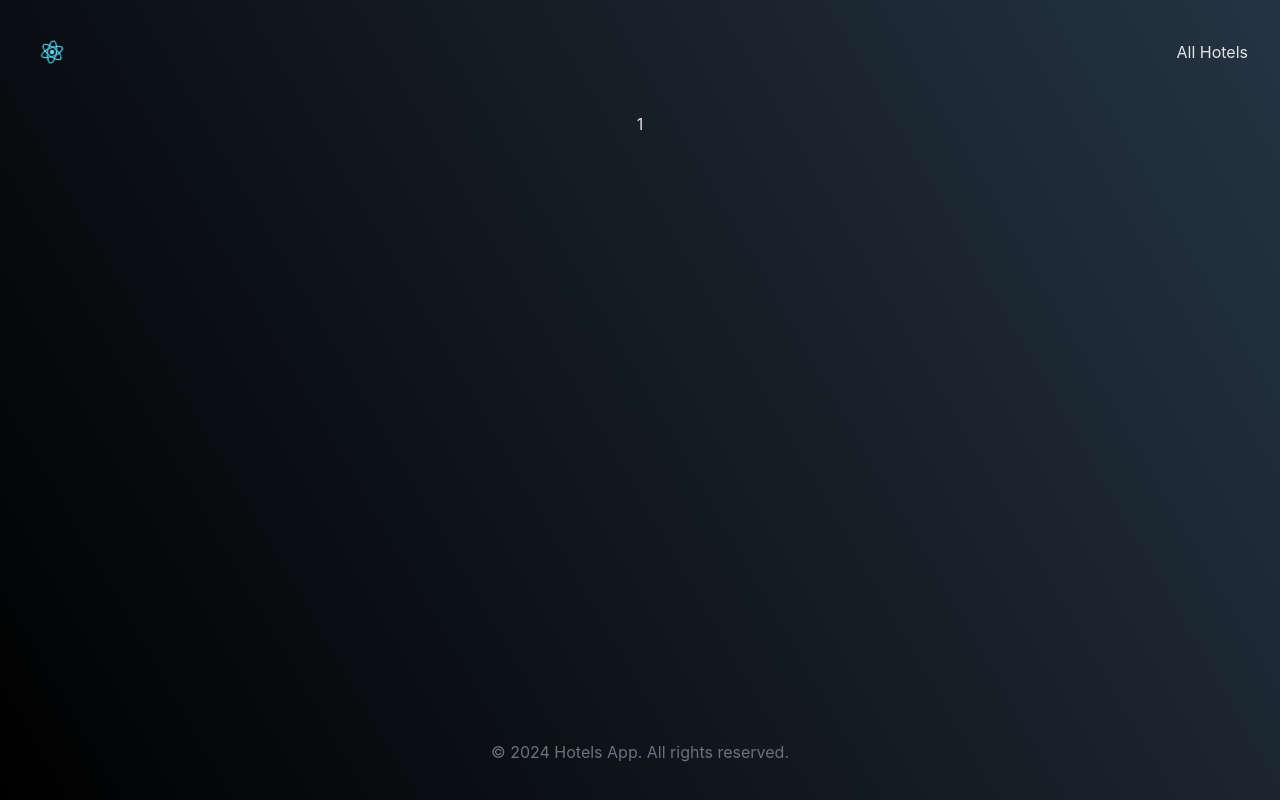
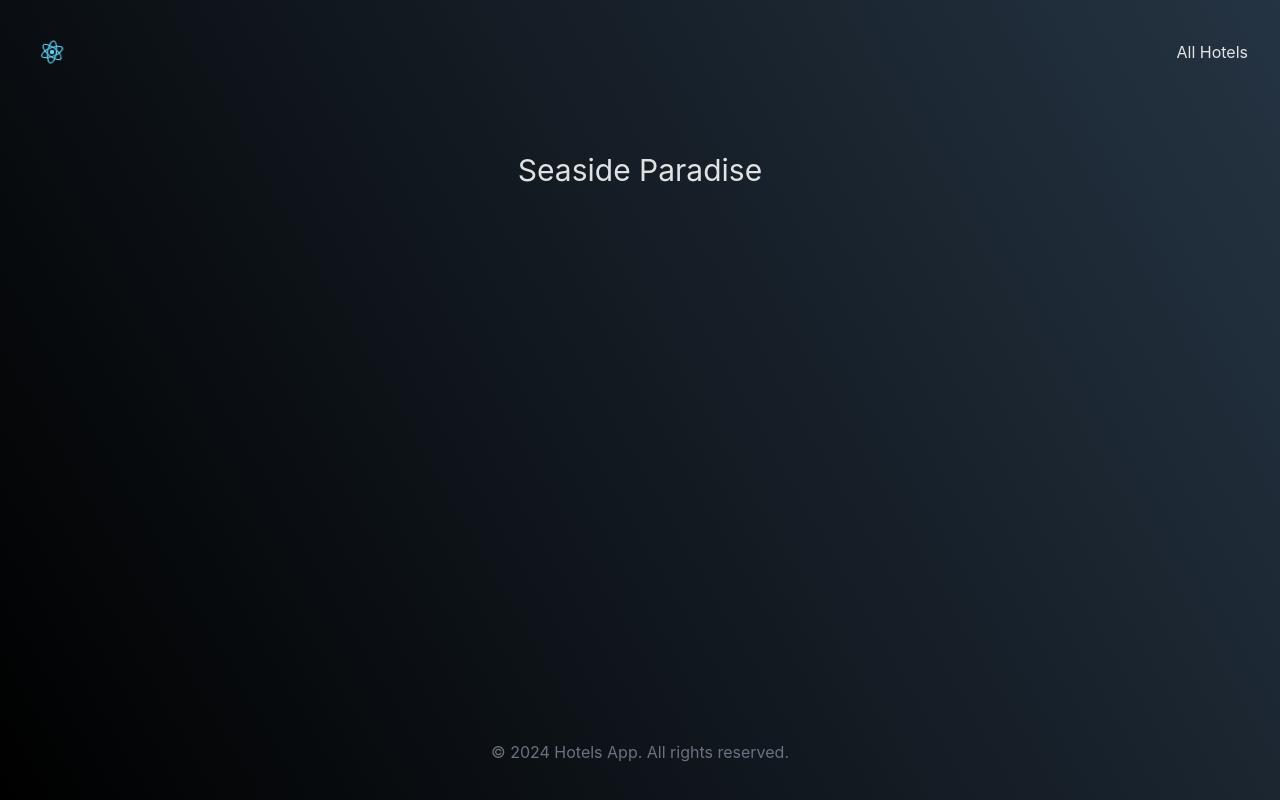
Before and after one commit to GenaPlem/hotel_spa, a React (Create React App) app: page /hotels/1 in a window 1280 px wide. Built offline with nearby package versions, Linux system fonts and the light colour scheme.

Commit message:
Add Hotel data for Hotel Details component

```diff
--- a/src/components/hotels/HotelDetails.js
+++ b/src/components/hotels/HotelDetails.js
@@ -1,7 +1,17 @@
 import { useParams } from "react-router-dom";
+import hotelsData from "../../data/hotels.json";
 
 export default function HotelDetails() {
   const { id } = useParams();
+  console.log(hotelsData);
 
-  return <p>{id}</p>;
+  const hotelData = hotelsData.find((hotel) => hotel.id.toString() === id);
+
+  console.log(hotelData);
+
+  return (
+    <>
+      <h1 className="my-10 text-2xl sm:text-3xl">{hotelData.name}</h1>
+    </>
+  );
 }
```
